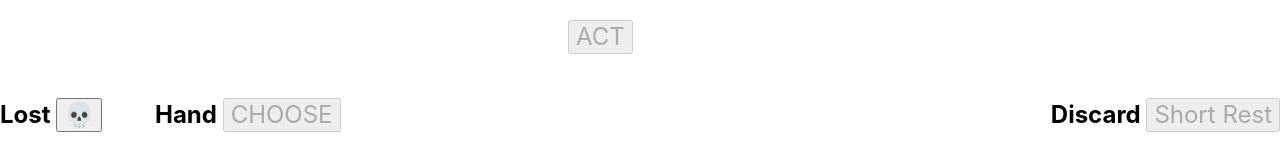
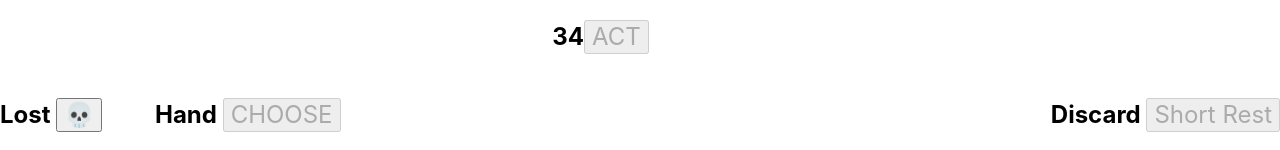
Before and after one commit to cainlevy/gloomhaven-player, a React (Create React App) app: page / in a window 1280 px wide. Shown: the top 150 px of the page. Built offline with nearby package versions, Linux system fonts and the light colour scheme.

Commit message:
calculate maximum remaining turns

```diff
--- a/src/App.tsx
+++ b/src/App.tsx
@@ -5,7 +5,7 @@ import { Table, Discard, Lost, Hand, Play } from './Table';
 import './normalize.css';
 import { inHand, inDiscard, inLost, inPlayed } from './data/ActionCard';
 import Brute from './data/Brute';
-import newGame, { Game, playSelection, playShortRest, playLongRest, ableToPlay, readyToPlay, readyToLongRest, ableToRest, togglePlaySelection, toggleLongRestSelection, planAction, ableToAct, readyToAct, playAction } from './data/Game';
+import newGame, { Game, playSelection, playShortRest, playLongRest, ableToPlay, readyToPlay, readyToLongRest, ableToRest, togglePlaySelection, toggleLongRestSelection, planAction, ableToAct, readyToAct, playAction, turnsRemaining } from './data/Game';
 import useStorage from './util/useStorage';
 
 const grannoxGame = newGame([
@@ -27,7 +27,7 @@ const App: React.FC = () => {
   return (
     <Table>
       <Play>
-        <h2><button disabled={!ableToAct(game) || !readyToAct(game)} onClick={() => updateGame(playAction(game))}>ACT</button></h2>
+        <h2>{turnsRemaining(game)}<button disabled={!ableToAct(game) || !readyToAct(game)} onClick={() => updateGame(playAction(game))}>ACT</button></h2>
         <CardRow>
           {game.deck.filter(inPlayed).map((c) => (
             <SmallCard
--- a/src/data/Game.ts
+++ b/src/data/Game.ts
@@ -1,4 +1,4 @@
-import {TableCard, inDiscard, inHand, inPlayed, ActionType} from './ActionCard';
+import {TableCard, inDiscard, inHand, inPlayed, ActionType, inLost} from './ActionCard';
 import produce from 'immer';
 
 interface ActionPlan {
@@ -114,3 +114,14 @@ export const playShortRest = (game: Game) =>
       draft.deck[game.deck.indexOf(card)].location = card === randomDiscard ? 'lost' : 'hand'
     );
   });
+
+const maxTurns = (n: number): number => n > 0
+  ? Math.floor(n/2) + 1 + maxTurns(n-1)
+  : -1;
+
+export const turnsRemaining = (game: Game) => {
+  const n = game.deck.length - game.deck.filter(inLost).length;
+  const d = game.deck.filter(inDiscard).length;
+
+  return maxTurns(n) - Math.floor(d/2);
+}
```
